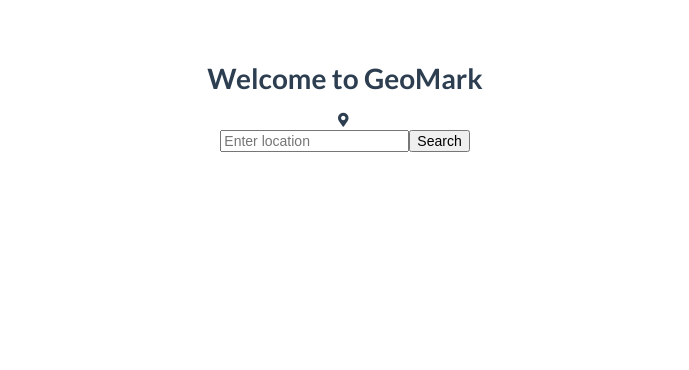
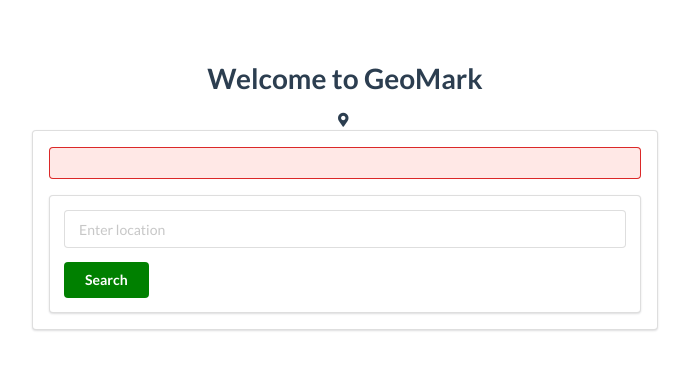
Before and after one commit to angelren1220/geo-mark, a Vue app: page / in a window 1280 px wide. Shown: the top 370 px of the page, without its empty margins (295-984 px from the left). Built offline with nearby package versions, Linux system fonts and the light colour scheme; no server answers.

Commit message:
add ui styles for search

```diff
--- a/src/components/LocationSearch.vue
+++ b/src/components/LocationSearch.vue
@@ -1,8 +1,17 @@
 <template>
-  <div class="location-search">
-    <input v-model="searchTerm" @keyup.enter="searchLocation" placeholder="Enter location" />
-    <button @click="searchLocation">Search</button>
-  </div>
+  <section class="ui two column centered grid">
+    <div class="column">
+      <form class="ui segment large form">
+        <div class="ui message red"></div>
+        <div class="ui segment">
+          <div class="field location-search">
+            <input v-model="searchTerm" @keyup.enter="searchLocation" placeholder="Enter location" />
+          </div>
+          <button class="ui button" @click="searchLocation">Search</button>
+        </div>
+      </form>
+    </div>
+  </section>
 </template>
 
 <script>
@@ -29,5 +38,8 @@
 
 <!-- Add "scoped" attribute to limit CSS to this component only -->
 <style scoped>
-
+.ui.button {
+  background-color: green;
+  color: white;
+}
 </style>
```
